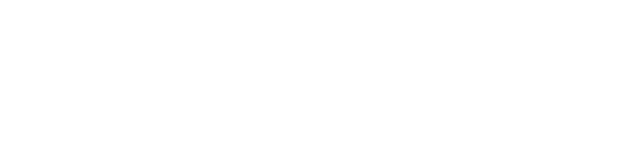
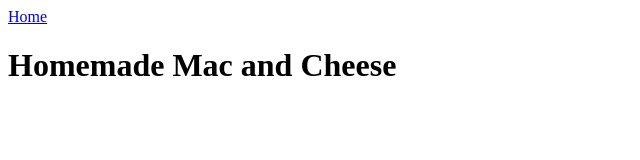
Before and after one commit to Keegan-George/odin-recipes, a plain HTML site: page recipes/mac-and-cheese.html in a window 1280 px wide. Shown: the whole page, without its empty margins (0-640 px from the left). Drawn offline with Linux system fonts and the light colour scheme.

Commit message:
Add links between homepage and first recipe
Make for easier navigation between the homepage and so far,
the first recipe.

Additionally, correct  typo where a closing title tag
was missing on the mac and cheese page.

```diff
--- a/recipes/mac-and-cheese.html
+++ b/recipes/mac-and-cheese.html
@@ -3,11 +3,13 @@
 
 <head>
 	<meta charset="utf-8">
-	<title>Homemade Mac and Cheese
+	<title>Homemade Mac and Cheese</title>
 </head>
 
 <body>
+	<a href="../index.html">Home</a>
 	<h1>Homemade Mac and Cheese</h1>
+
 </body>
 
 </html>
```
Also changed, not shown: index.html (+1 -0 lines).
